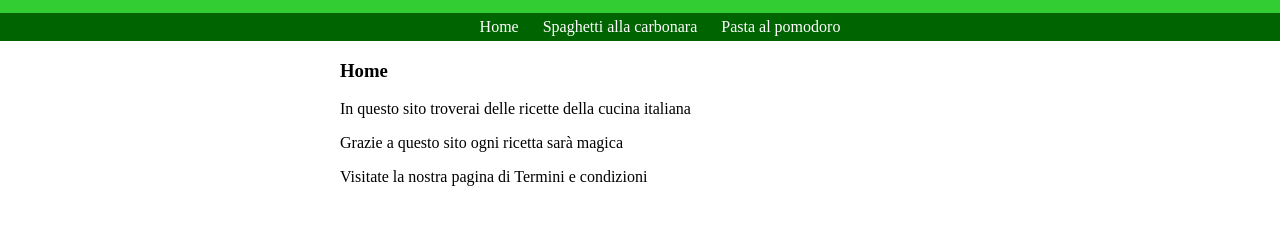
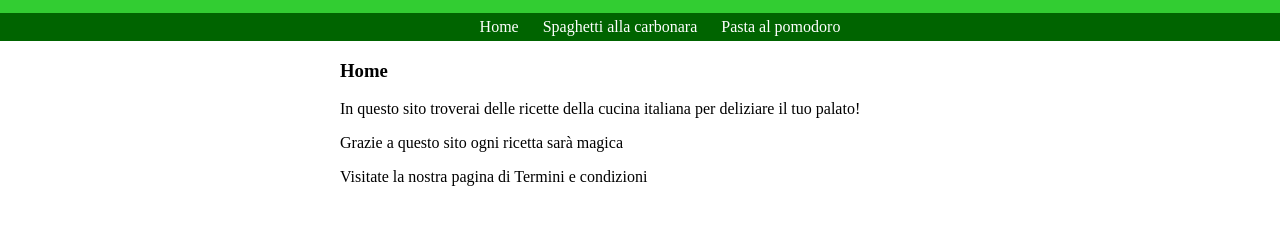
Before and after one commit to ReyAtlas/Sito-di-ricette, a plain HTML site: page index.html in a window 1280 px wide. Shown: the part 85-310 px from the top of the page. Drawn offline with Linux system fonts and the light colour scheme.

Commit message:
Update index.html

```diff
--- a/index.html
+++ b/index.html
@@ -18,7 +18,7 @@
 	 </div>
 	 <div id="content">
 		<h3>Home</h3>
-		<p>In questo sito troverai delle ricette della cucina italiana</p>
+		<p>In questo sito troverai delle ricette della cucina italiana per deliziare il tuo palato!</p>
 		<p>Grazie a questo sito ogni ricetta sarà magica</p>
 		<p>Visitate la nostra pagina di <a href="term.html">Termini e condizioni</a></p>
 
```
